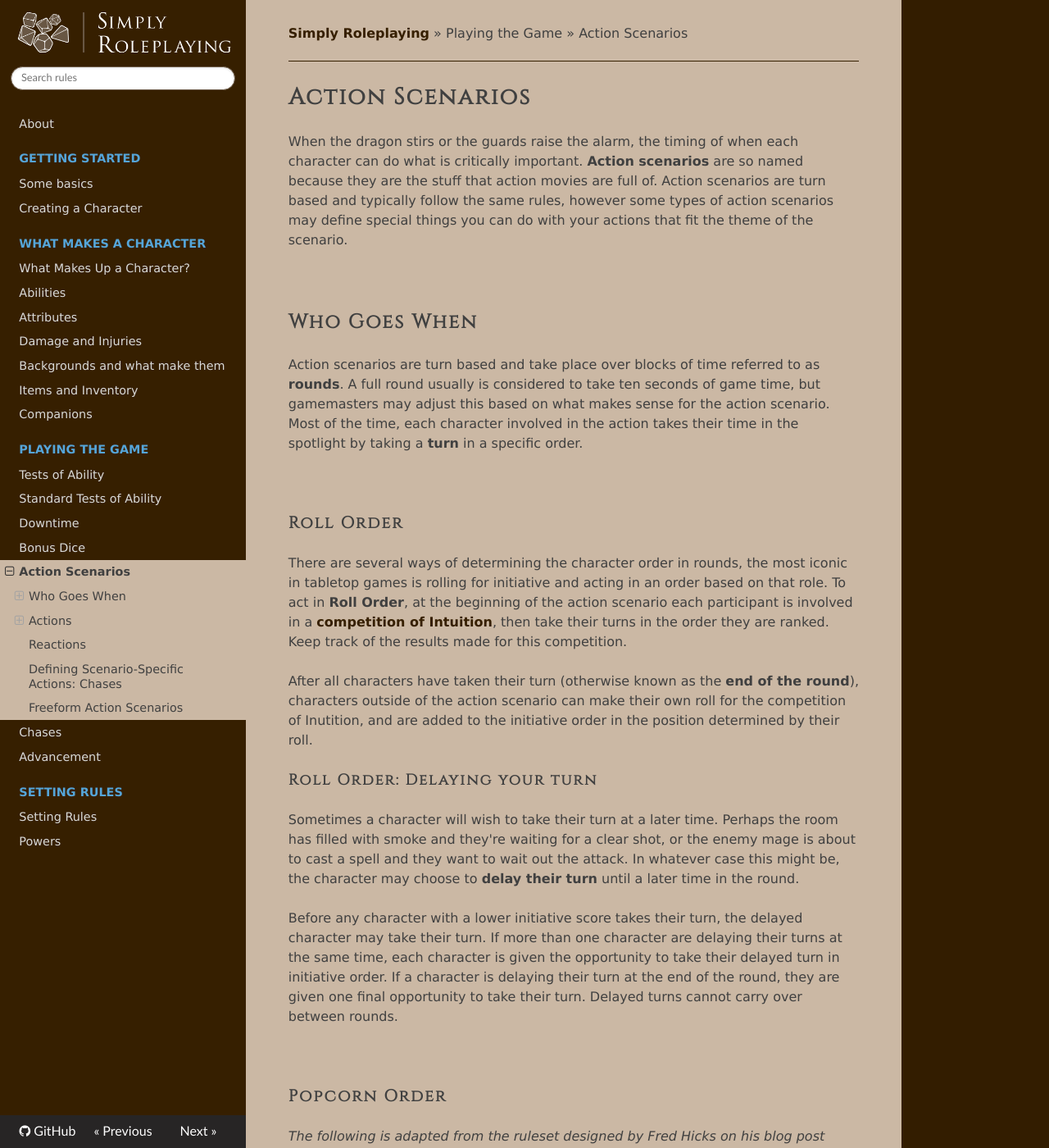
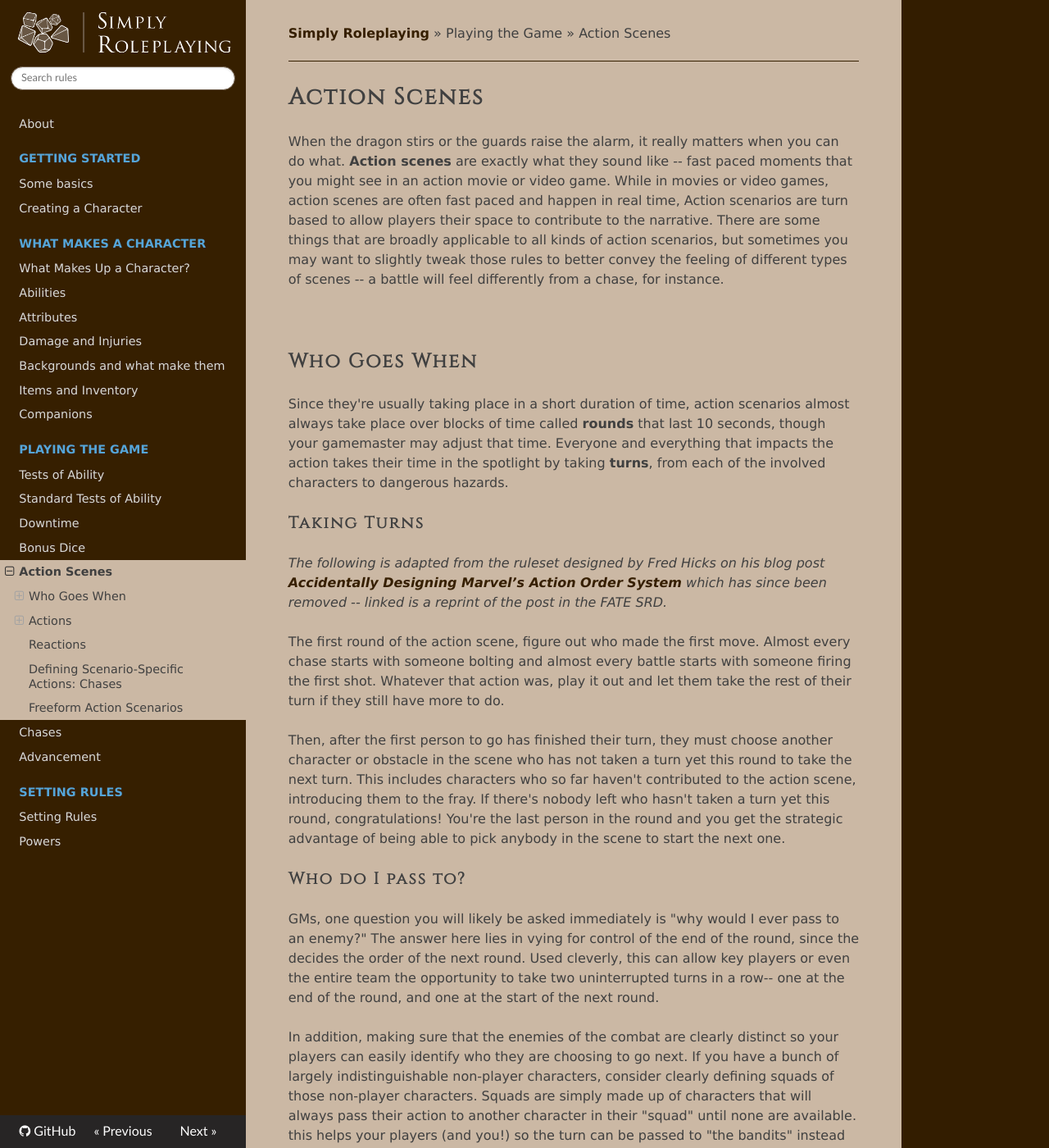
Before and after one commit to TheFifthRider/simply-roleplaying-webapp, an MkDocs documentation site: the page built from docs/gameplay/action.md, in a window 1280 px wide and 1400 px high. Shown: the whole window at 82% size. Built offline with MkDocs 1.6.1, drawn with Linux system fonts in a browser that asks for light colours; nearby versions of some CDN libraries; some of the changed text lies outside the part shown.

Commit message:
Intermeidary action changes

```diff
--- a/docs/gameplay/action.md
+++ b/docs/gameplay/action.md
@@ -1,55 +1,43 @@
-# Action Scenarios
-When the dragon stirs or the guards raise the alarm, the timing of when each character can do what is critically important. **Action scenarios** are so named because they are the stuff that action movies are full of. Action scenarios are turn based and typically follow the same rules, however some types of action scenarios may define special things you can do with your actions that fit the theme of the scenario.
+# Action Scenes
+When the dragon stirs or the guards raise the alarm, it really matters when you can do what. **Action scenes** are exactly what they sound like -- fast paced moments that you might see in an action movie or video game. While in movies or video games, action scenes are often fast paced and happen in real time, Action scenarios are turn based to allow players their space to contribute to the narrative. There are some things that are broadly applicable to all kinds of action scenarios, but sometimes you may want to slightly tweak those rules to better convey the feeling of different types of scenes -- a battle will feel differently from a chase, for instance.
 
 <br/>
 
 ## Who Goes When
 
-Action scenarios are turn based and take place over blocks of time referred to as **rounds**. A full round usually is considered to take ten seconds of game time, but gamemasters may adjust this based on what makes sense for the action scenario. Most of the time, each character involved in the action takes their time in the spotlight by taking a **turn** in a specific order.
+Since they're usually taking place in a short duration of time, action scenarios almost always take place over blocks of time called **rounds** that last 10 seconds, though your gamemaster may adjust that time. Everyone and everything that impacts the action takes their time in the spotlight by taking **turns**, from each of the involved characters to dangerous hazards.
 
-<br/>
+### Taking Turns
 
-### Roll Order
+_The following is adapted from the ruleset designed by Fred Hicks on his blog post [Accidentally Designing Marvel’s Action Order System](https://fate-srd.com/odds-ends/elective-action-order) which has since been removed -- linked is a reprint of the post in the FATE SRD._
 
-There are several ways of determining the character order in rounds, the most iconic in tabletop games is rolling for initiative and acting in an order based on that role. To act in **Roll Order**, at the beginning of the action scenario each participant is involved in a [competition of Intuition](../gameplay/tests.md#Competitions), then take their turns in the order they are ranked. Keep track of the results made for this competition.
+The first round of the action scene, figure out who made the first move. Almost every chase starts with someone bolting and almost every battle starts with someone firing the first shot. Whatever that action was, play it out and let them take the rest of their turn if they still have more to do.
 
-After all characters have taken their turn (otherwise known as the **end of the round**), characters outside of the action scenario can make their own roll for the competition of Inutition, and are added to the initiative order in the position determined by their roll.
+Then, after the first person to go has finished their turn, they must choose another character or obstacle in the scene who has not taken a turn yet this round to take the next turn. This includes characters who so far haven't contributed to the action scene, introducing them to the fray. If there's nobody left who hasn't taken a turn yet this round, congratulations! You're the last person in the round and you get the strategic advantage of being able to pick anybody in the scene to start the next one.
 
-#### Roll Order: Delaying your turn
+### Who do I pass to?
 
-Sometimes a character will wish to take their turn at a later time. Perhaps the room has filled with smoke and they're waiting for a clear shot, or the enemy mage is about to cast a spell and they want to wait out the attack. In whatever case this might be, the character may choose to **delay their turn** until a later time in the round.
-
-Before any character with a lower initiative score takes their turn, the delayed character may take their turn. If more than one character are delaying their turns at the same time, each character is given the opportunity to take their delayed turn in initiative order. If a character is delaying their turn at the end of the round, they are given one final opportunity to take their turn. Delayed turns cannot carry over between rounds.
-
-<br/>
-
-### Popcorn Order
-
-_The following is adapted from the ruleset designed by Fred Hicks on his blog post [Accidentally Designing Marvel’s Action Order System](http://www.deadlyfredly.com/2012/02/marvel/)._
-
-**Popcorn Order** allows for a more teamwork-centric and tactical approach to initiative order by giving each character the ability to determine who acts after them.
-
-Just like in initiative order, each participant takes part in a [competition of Intuition](../gameplay/tests.md#Competitions). However, unlike in initiative order, instead of ordering participants from highest roll to lowest roll, the highest roller is declared the first to act. In the case of an ambush, tensions broken by the first shot fired, or some other situation where it is clear who will (or has) acted first gamemasters may opt to skip rolling and instead start the turn order with that character.
-
-Then, after each participant finishes their turn, they choose another participant who has not taken a turn yet this round to be the next to take their turn. If another character interrupts the turn order the chosen character does not take their turn. Instead, the interrupting character may take their turn if they have not already done so in this round, then choose the next participant to act.
-
-Once all participants in a round have taken their turn, characters who are not participants in the combat can become participants. Then, the last participant to take a turn in the round chooses the participant starts the next round.
-
-#### Popcorn Order in Practice
-
-Gamemasters, if you intend to use Popcorn Order you should be aware of its tactical advantages and disadvantages. One question you will likely be asked immediately is "why would I ever pass to an enemy?" The answer here lies in vying for control of the end of the round, since the decides the order of the next round. Used cleverly, this can allow key players or even the entire team the opportunity to take two uninterrupted turns in a row-- one at the end of the round, and one at the start of the next round.
+GMs, one question you will likely be asked immediately is "why would I ever pass to an enemy?" The answer here lies in vying for control of the end of the round, since the decides the order of the next round. Used cleverly, this can allow key players or even the entire team the opportunity to take two uninterrupted turns in a row-- one at the end of the round, and one at the start of the next round.
 
 In addition, making sure that the enemies of the combat are clearly distinct so your players can easily identify who they are choosing to go next. If you have a bunch of largely indistinguishable non-player characters, consider clearly defining squads of those non-player characters. Squads are simply made up of characters that will always pass their action to another character in their "squad" until none are available. this helps your players (and you!) so the turn can be passed to "the bandits" instead of needing to specify which specific bandit they're referring to.
+
+### Interrupting Turns
+
+If you have an [ability](../character/abilities.md) that lets you do it you can interrupt the turn order, taking your turn in place of whomever was originally being passed to. If you do, at the end of your turn you may choose whomever you want to take their turn next -- you don't have to pass the turn order on to the person who was originally going to take their turn.
+
+### Alternative Ordering
+
+You may be familiar with "rolling for initiative," in which every player rolls dice and then takes turns from highest to lowest roll. If you want to, you can absolutely do the same in Simply Roleplaying, but this "popcorn order" is strongly recommended.
 
 <br/>
 
 ## Actions
 
-On their turn each character can take **up to 3 actions**. One **action** on its own can be used to do something quick that does not require much complex thought. Running a short distance, making an attack, jumping a gap, climbing a ladder, hiding behind a pillar, or triggering a mechanism are all examples of actions.
+When it's your turn, you may take **up to 3 actions**. One **action** on its own can be used to do something quick that does not require much complex thought. Running a short distance, making an attack, jumping a gap, climbing a ladder, hiding behind a pillar, or triggering a mechanism are all examples of actions.
 
 ### Moving Your Speed
 
-Every character (and some objects) have a **speed**. When a character uses their action to move, they can move a distance up to their speed. This movement might be sprinting, running and leaping, swimming, riding a horse, or driving a car. Obviously, not all distances are made equal-- if something about the distance you're crossing requires you to **slow down**, you only can move up to half of your speed with that action.
+Every character (and some objects) have a **speed**, measured in spaces. When a character uses their action to move, they can move a distance up to their speed. This movement might be sprinting, running and leaping, swimming, riding a horse, or driving a car. Obviously, not all distances are made equal-- if something about the distance you're crossing requires you to slow down, you only can move up to half of your speed with that action.
 
 ### Spending Multiple Actions
 
@@ -71,12 +59,12 @@ In addition to the actions that they can perform on their turn, characters can a
 
 ## Defining Scenario-Specific Actions: Chases
 
-Sometimes it can be helpful to define specific actions that can be taken in an action scenario if they better serve the feeling of the scenario. Chases, for instace, are a special kind of action scenario that capture the fast back-and-forth between participants in a race. Unlike other action scenarios, there's no reacting in chases. In addition, there are several special actions that can be performed in a chase, [detailed here](chases.md).
+Sometimes it can be helpful to define specific actions that can be taken in an action scene if they better serve the feeling of the scenario. Chases, for instace, are a special kind of action scene that capture the fast back-and-forth between participants in a race. Unlike other action scenarios, there's no reacting in chases. In addition, there are several special actions that can be performed in a chase, [detailed here](chases.md).
 
 <br/>
 
 ## Freeform Action Scenarios
 
-The tide of lava rises, the rope bridges' tenuous connections begin to sever, the toxic gas flows under the door and across the room-- there are many times when observing strict rules for an action scenario would get in the way of the drama of the scene. A **freeform scenario** is any scenario that uses some, but not all, rules that are normally a part of an action scenario. There may or may not be any defined actions or even an established turn order. This allows each character the freedom to act as would make sense to the scenario.
+The tide of lava rises, the rope bridges' tenuous connections begin to sever, the toxic gas flows under the door and across the room-- there are many times when observing strict rules for an action scene would get in the way of the drama of the scene. A **freeform action scene** is any action scene that uses some, but not all, rules that are normally a part of an action scene. There may or may not be any defined actions or even an established turn order. This allows each character the freedom to act as would make sense to the scene.
 
 <br/>
```
